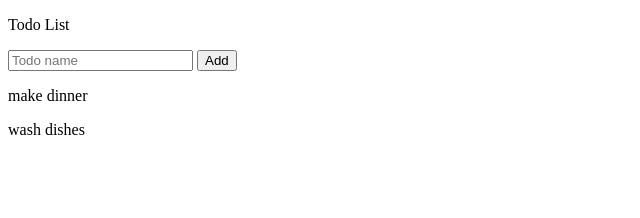
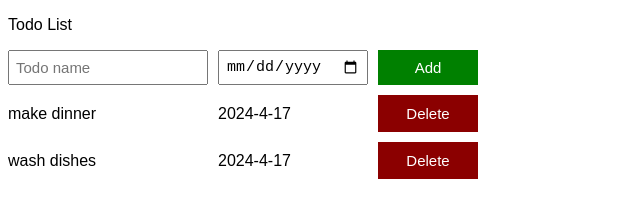
Before and after one commit to isaacBullinger/javascript-course, a plain HTML site: page javascript-course/lesson_11/11-todo-list.html in a window 1280 px wide. Shown: the whole page, without its empty margins (0-640 px from the left). Drawn offline with Linux system fonts and the light colour scheme.

Commit message:
Finished lesson 11.

```diff
--- a/javascript-course/lesson_11/11-todo-list.html
+++ b/javascript-course/lesson_11/11-todo-list.html
@@ -4,16 +4,20 @@
     <meta charset="UTF-8">
     <meta name="viewport" content="width=device-width, initial-scale=1.0">
     <title>Todo List</title>
+    <link rel="stylesheet" href="styles/11-todo-list.css">
 </head>
 <body>
     <p>Todo List</p>
-    <input placeholder="Todo name"
-        class="js-name-input">
-    <button onclick="
-        addTodo();
-    ">Add</button>
+    <div class="todo-input-grid">
+        <input placeholder="Todo name"
+            class="js-name-input name-input">
+        <input type="date" class="js-due-date-input due-date-input">
+        <button onclick="
+            addTodo();
+        " class="add-todo-button">Add</button>
+    </div>
 
-    <div class="js-todo-list">
+    <div class="js-todo-list todo-grid">
 
     </div>
 
--- a/javascript-course/lesson_11/scripts/11-todo-list.js
+++ b/javascript-course/lesson_11/scripts/11-todo-list.js
@@ -1,4 +1,10 @@
-const todoList = ['make dinner', 'wash dishes'];
+const todoList = [{
+    name: 'make dinner',
+    dueDate: '2024-4-17'
+}, {
+    name: 'wash dishes',
+    dueDate: '2024-4-17'
+}];
 
 renderTodoList();
 
@@ -6,11 +12,21 @@ function renderTodoList () {
     let todoListHTML = '';
 
     for (let i = 0; i < todoList.length; i++) {
+        const todoObject = todoList[i];
+        // const name = todoObject.name;
+        // const dueDate = todoObject.dueDate;
+        const { name, dueDate } = todoObject;
         const todo = todoList[i];
-        const html = `<p>${todo}</p>`;
+        const html = `
+        <div>${name}</div>
+        <div>${dueDate}</div>
+        <button onclick="
+            todoList.splice(${i}, 1);
+            renderTodoList();
+        " class="delete-todo-button">Delete</button>
+    `;
         todoListHTML += html;
     }
-    console.log(todoListHTML);
 
     document.querySelector('.js-todo-list')
         .innerHTML = todoListHTML;
@@ -19,8 +35,15 @@ function renderTodoList () {
 function addTodo () {
     const inputElement = document.querySelector('.js-name-input')
     const name = inputElement.value;
-    todoList.push(name);
-    console.log(todoList);
+
+    const dateInputElement = document.querySelector('.js-due-date-input')
+    const dueDate = dateInputElement.value;
+    todoList.push({
+        // name: name,
+        // dueDate: dueDate
+        name,
+        dueDate
+    });
 
     inputElement.value = '';
 
--- /dev/null
+++ b/javascript-course/lesson_11/styles/11-todo-list.css
@@ -0,0 +1,40 @@
+body {
+    font-family: Arial;
+}
+
+.todo-grid,
+.todo-input-grid {
+    display: grid;
+    grid-template-columns: 200px 150px 100px;
+    column-gap: 10px;
+    row-gap: 10px;
+    align-items: center;
+}
+
+.todo-input-grid {
+    margin-bottom: 10px;
+    align-items: stretch;
+}
+
+.name-input,
+.due-date-input {
+    font-size: 15px;
+    padding: 6px;
+}
+
+.add-todo-button {
+    background-color: green;
+    color: white;
+    border: none;
+    font-size: 15px;
+    cursor: pointer;
+}
+
+.delete-todo-button {
+    background-color: darkred;
+    color: white;
+    border: none;
+    font-size: 15px;
+    cursor: pointer;
+    padding: 10px 0px;
+}
```
Also changed, not shown: javascript-course/lesson_11/11-arrays-&-loops.html (+49 -0 lines).
